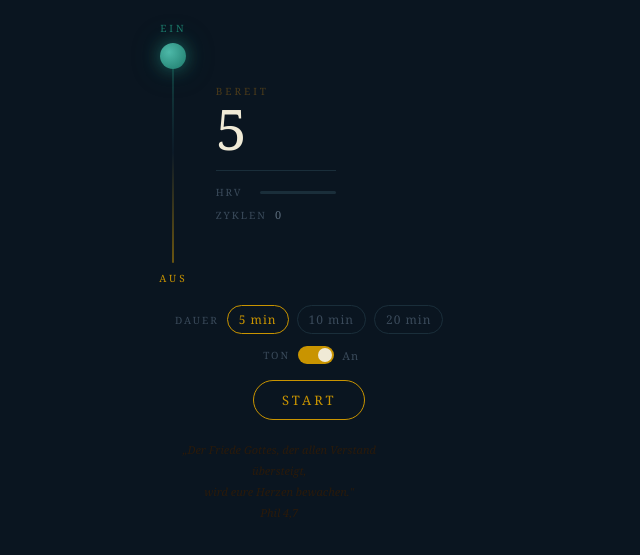
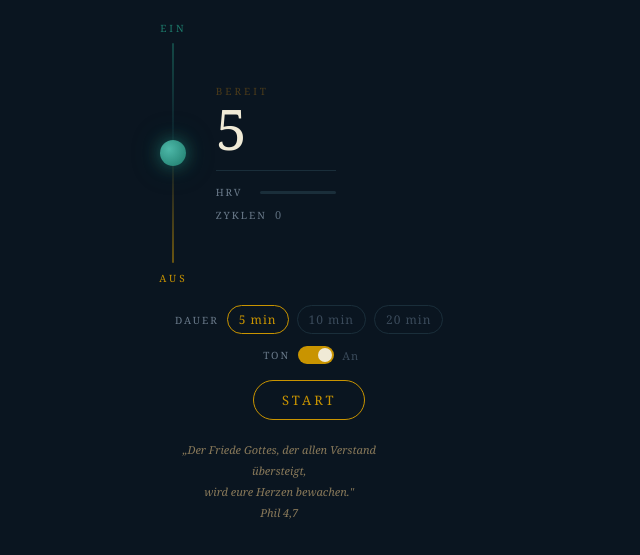
Before and after one commit to stefankutter/wandeln_tools, a plain HTML site: page wandeln_coherent_breathing.html in a window 1280 px wide. Shown: the part 59-614 px from the top of the page, without its empty margins (315-955 px from the left). Drawn offline with Linux system fonts and the light colour scheme.

Commit message:
Add files via upload

```diff
--- a/wandeln_coherent_breathing.html
+++ b/wandeln_coherent_breathing.html
@@ -89,7 +89,7 @@ body {
   transform: translateX(-50%);
   background: radial-gradient(circle at 35% 35%, #4DB8A8, #1D7A6B);
   box-shadow: 0 0 16px rgba(29,122,107,0.7), 0 0 32px rgba(29,122,107,0.3);
-  top: 0px;
+  top: 97px;
   transition: background 1.5s ease, box-shadow 1.5s ease;
 }
 
@@ -138,7 +138,7 @@ body {
   font-size: 10px;
   letter-spacing: 2px;
   text-transform: uppercase;
-  color: #3A4A5A;
+  color: #6A7A8A;
   min-width: 36px;
 }
 
@@ -181,7 +181,7 @@ body {
   font-size: 10px;
   letter-spacing: 2px;
   text-transform: uppercase;
-  color: #3A4A5A;
+  color: #6A7A8A;
   min-width: 38px;
   text-align: right;
 }
@@ -261,7 +261,7 @@ body {
 .verse {
   margin-top: 20px;
   font-size: 11px;
-  color: #2A1A0A;
+  color: #8A7A5A;
   text-align: center;
   font-style: italic;
   max-width: 240px;
@@ -449,7 +449,7 @@ function stopSession() {
   clearTimeout(pTimer); clearInterval(cTimer);
   try { if (osc) { gainNode.gain.linearRampToValueAtTime(0, ctx.currentTime + 0.3); osc.stop(ctx.currentTime + 0.3); } } catch(e){}
   ball.style.transition = 'top 0.5s ease';
-  ball.style.top = BALL_TOP + 'px';
+  ball.style.top = '97px';
   ball.className = 'ball';
   phaseTag.textContent = 'Bereit'; phaseTag.className = 'phase-tag';
   cdEl.textContent = '5';
@@ -479,7 +479,7 @@ function resetSession() {
   phaseTag.textContent = 'Bereit'; phaseTag.className = 'phase-tag';
   cdEl.textContent = '5';
   ball.style.transition = 'none';
-  ball.style.top = BALL_TOP + 'px';
+  ball.style.top = '97px';
   ball.className = 'ball';
   startBtn.style.display = 'inline-block';
   stopBtn.style.display = 'none';
```
